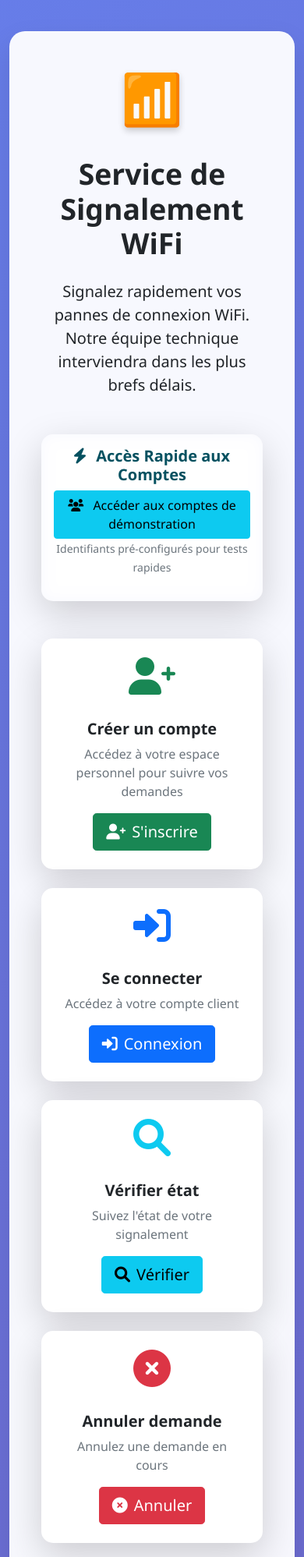
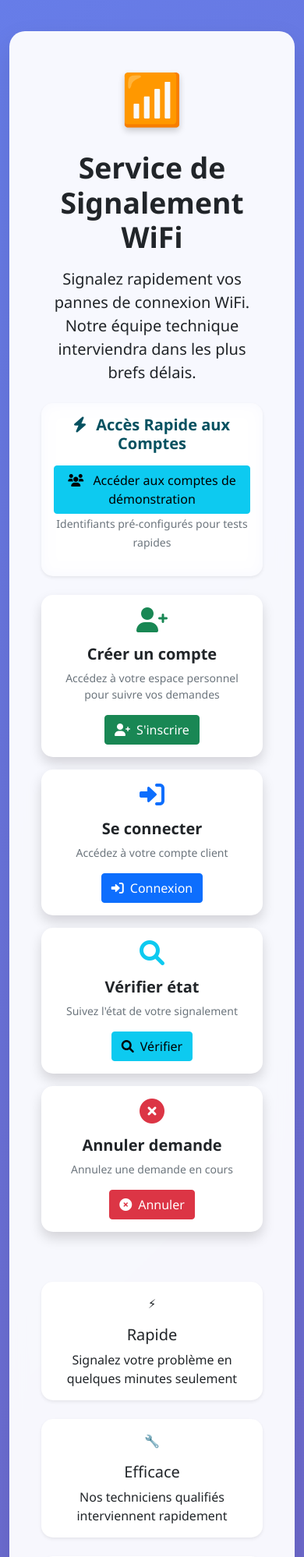
Before and after one commit to mado87464-sketch/WIFI, a Flask app: page / in a window 390 px wide. Shown: the part 147-2144 px from the top of the page at 78% size. Run offline with Flask 3, Linux system fonts and the light colour scheme.

Commit message:
📐 Correction débordement - Layout optimisé
✅ Problèmes de débordement corrigés:
- Espacement excessif (mb-5 → mb-4, mb-3)
- Icônes trop grandes (fa-3x → fa-2x, fa-1x)
- Padding excessif (p-4 → p-3)
- Boutons trop grands (btn-lg → btn-sm)

📏 Layout optimisé:
- Espacement cohérent: mb-3, mb-4 maximum
- Icônes dimensionnées: fa-2x, fa-1x selon contexte
- Contenu compact: p-3, small pour textes
- Icon-circles réduits: 40px au lieu de 60px

🎨 Sections améliorées:
- Header: mb-4 au lieu de mb-5
- Cartes principales: mb-3, p-3
- Services: mb-4, icônes fa-1x
- Boutons: btn-sm pour éviter débordement

🚀 Résultat:
- Plus de débordement visuel
- Layout compact et équilibré
- Interface responsive et propre
- Navigation fluide sans chevauchement

```diff
--- a/templates/base.html
+++ b/templates/base.html
@@ -90,14 +90,14 @@
             background: linear-gradient(135deg, #ffc107, #e0a800);
         }
         .icon-circle {
-            width: 60px;
-            height: 60px;
+            width: 40px;
+            height: 40px;
             border-radius: 50%;
             display: flex;
             align-items: center;
             justify-content: center;
-            margin: 0 auto 15px;
-            font-size: 1.5rem;
+            margin: 0 auto 10px;
+            font-size: 1rem;
         }
         .text-white-50 {
             color: rgba(255, 255, 255, 0.5);
--- a/templates/index.html
+++ b/templates/index.html
@@ -4,16 +4,16 @@
 
 {% block content %}
 <div class="container-main">
-    <div class="text-center mb-5">
-        <div class="wifi-icon mb-4">📶</div>
-        <h1 class="display-3 mb-4 fw-bold">Service de Signalement WiFi</h1>
-        <p class="lead mb-5 fs-5">
+    <div class="text-center mb-4">
+        <div class="wifi-icon mb-3">📶</div>
+        <h1 class="display-3 mb-3 fw-bold">Service de Signalement WiFi</h1>
+        <p class="lead mb-4 fs-5">
             Signalez rapidement vos pannes de connexion WiFi. Notre équipe technique interviendra dans les plus brefs délais.
         </p>
 
         <!-- Accès rapide -->
-        <div class="alert alert-info mb-4 border-0 shadow-lg" style="background: rgba(255,255,255,0.1); backdrop-filter: blur(10px);">
-            <h5 class="alert-heading fw-bold">
+        <div class="alert alert-info mb-4 border-0 shadow-sm" style="background: rgba(255,255,255,0.1); backdrop-filter: blur(10px);">
+            <h5 class="alert-heading fw-bold mb-3">
                 <i class="fas fa-bolt me-2"></i>
                 Accès Rapide aux Comptes
             </h5>
@@ -29,58 +29,58 @@
             </p>
         </div>
 
-        <div class="row mt-5">
-            <div class="col-md-3 mb-4">
-                <div class="card h-100 border-0 shadow-lg">
-                    <div class="card-body text-center p-4">
-                        <div class="mb-3">
-                            <i class="fas fa-user-plus fa-3x text-success mb-3" style="animation: pulse 2s infinite;"></i>
+        <div class="row mt-4">
+            <div class="col-md-3 mb-3">
+                <div class="card h-100 border-0 shadow">
+                    <div class="card-body text-center p-3">
+                        <div class="mb-2">
+                            <i class="fas fa-user-plus fa-2x text-success mb-2" style="animation: pulse 2s infinite;"></i>
                         </div>
                         <h5 class="card-title fw-bold">Créer un compte</h5>
-                        <p class="card-text text-muted">Accédez à votre espace personnel pour suivre vos demandes</p>
-                        <a href="{{ url_for('inscription_client') }}" class="btn btn-success btn-lg">
+                        <p class="card-text text-muted small">Accédez à votre espace personnel pour suivre vos demandes</p>
+                        <a href="{{ url_for('inscription_client') }}" class="btn btn-success">
                             <i class="fas fa-user-plus me-2"></i>S'inscrire
                         </a>
                     </div>
                 </div>
             </div>
-            <div class="col-md-3 mb-4">
-                <div class="card h-100 border-0 shadow-lg">
-                    <div class="card-body text-center p-4">
-                        <div class="mb-3">
-                            <i class="fas fa-sign-in-alt fa-3x text-primary mb-3" style="animation: pulse 2s infinite;"></i>
+            <div class="col-md-3 mb-3">
+                <div class="card h-100 border-0 shadow">
+                    <div class="card-body text-center p-3">
+                        <div class="mb-2">
+                            <i class="fas fa-sign-in-alt fa-2x text-primary mb-2" style="animation: pulse 2s infinite;"></i>
                         </div>
                         <h5 class="card-title fw-bold">Se connecter</h5>
-                        <p class="card-text text-muted">Accédez à votre compte client</p>
-                        <a href="{{ url_for('connexion_client') }}" class="btn btn-primary btn-lg">
+                        <p class="card-text text-muted small">Accédez à votre compte client</p>
+                        <a href="{{ url_for('connexion_client') }}" class="btn btn-primary">
                             <i class="fas fa-sign-in-alt me-2"></i>Connexion
                         </a>
                     </div>
                 </div>
             </div>
-            <div class="col-md-3 mb-4">
-                <div class="card h-100 border-0 shadow-lg">
-                    <div class="card-body text-center p-4">
-                        <div class="mb-3">
-                            <i class="fas fa-search fa-3x text-info mb-3" style="animation: pulse 2s infinite;"></i>
+            <div class="col-md-3 mb-3">
+                <div class="card h-100 border-0 shadow">
+                    <div class="card-body text-center p-3">
+                        <div class="mb-2">
+                            <i class="fas fa-search fa-2x text-info mb-2" style="animation: pulse 2s infinite;"></i>
                         </div>
                         <h5 class="card-title fw-bold">Vérifier état</h5>
-                        <p class="card-text text-muted">Suivez l'état de votre signalement</p>
-                        <a href="{{ url_for('verification') }}" class="btn btn-info btn-lg">
+                        <p class="card-text text-muted small">Suivez l'état de votre signalement</p>
+                        <a href="{{ url_for('verification') }}" class="btn btn-info">
                             <i class="fas fa-search me-2"></i>Vérifier
                         </a>
                     </div>
                 </div>
             </div>
-            <div class="col-md-3 mb-4">
-                <div class="card h-100 border-0 shadow-lg">
-                    <div class="card-body text-center p-4">
-                        <div class="mb-3">
-                            <i class="fas fa-times-circle fa-3x text-danger mb-3" style="animation: pulse 2s infinite;"></i>
+            <div class="col-md-3 mb-3">
+                <div class="card h-100 border-0 shadow">
+                    <div class="card-body text-center p-3">
+                        <div class="mb-2">
+                            <i class="fas fa-times-circle fa-2x text-danger mb-2" style="animation: pulse 2s infinite;"></i>
                         </div>
                         <h5 class="card-title fw-bold">Annuler demande</h5>
-                        <p class="card-text text-muted">Annulez une demande en cours</p>
-                        <a href="{{ url_for('annulation_signalement') }}" class="btn btn-danger btn-lg">
+                        <p class="card-text text-muted small">Annulez une demande en cours</p>
+                        <a href="{{ url_for('annulation_signalement') }}" class="btn btn-danger">
                             <i class="fas fa-times-circle me-2"></i>Annuler
                         </a>
                     </div>
@@ -119,82 +119,82 @@
         </div>
 
         <!-- Section Services -->
-        <div class="row mt-5">
-            <div class="col-12 mb-5">
+        <div class="row mt-4">
+            <div class="col-12 mb-4">
                 <div class="text-center">
-                    <h2 class="fw-bold mb-4">
+                    <h2 class="fw-bold mb-3">
                         <i class="fas fa-star text-warning me-2"></i>
                         Nos Services
                     </h2>
-                    <p class="lead text-muted mb-5">
+                    <p class="lead text-muted mb-4">
                         Une solution complète pour tous vos problèmes de connexion WiFi
                     </p>
                 </div>
             </div>
 
-            <div class="col-md-3 mb-4">
-                <div class="card h-100 border-0 shadow-lg gradient-success">
-                    <div class="card-body text-center p-4">
-                        <div class="mb-3">
+            <div class="col-md-3 mb-3">
+                <div class="card h-100 border-0 shadow gradient-success">
+                    <div class="card-body text-center p-3">
+                        <div class="mb-2">
                             <div class="icon-circle bg-success text-white">
-                                <i class="fas fa-bolt fa-2x"></i>
+                                <i class="fas fa-bolt"></i>
                             </div>
                         </div>
                         <h5 class="card-title fw-bold text-white">Rapide</h5>
-                        <p class="card-text text-white-50">Signalez votre problème en quelques minutes seulement</p>
-                        <a href="{{ url_for('signaler') }}" class="btn btn-light btn-lg mt-3">
-                            <i class="fas fa-arrow-right me-2"></i>Signaler maintenant
+                        <p class="card-text text-white-50 small">Signalez votre problème en quelques minutes seulement</p>
+                        <a href="{{ url_for('signaler') }}" class="btn btn-light btn-sm mt-2">
+                            <i class="fas fa-arrow-right me-1"></i>Signaler
                         </a>
                     </div>
                 </div>
             </div>
 
-            <div class="col-md-3 mb-4">
-                <div class="card h-100 border-0 shadow-lg gradient-primary">
-                    <div class="card-body text-center p-4">
-                        <div class="mb-3">
+            <div class="col-md-3 mb-3">
+                <div class="card h-100 border-0 shadow gradient-primary">
+                    <div class="card-body text-center p-3">
+                        <div class="mb-2">
                             <div class="icon-circle bg-primary text-white">
-                                <i class="fas fa-tools fa-2x"></i>
+                                <i class="fas fa-tools"></i>
                             </div>
                         </div>
                         <h5 class="card-title fw-bold text-white">Efficace</h5>
-                        <p class="card-text text-white-50">Nos techniciens qualifiés interviennent rapidement</p>
-                        <a href="{{ url_for('login_agent') }}" class="btn btn-light btn-lg mt-3">
-                            <i class="fas fa-user-tie me-2"></i>Espace Agent
+                        <p class="card-text text-white-50 small">Nos techniciens qualifiés interviennent rapidement</p>
+                        <a href="{{ url_for('login_agent') }}" class="btn btn-light btn-sm mt-2">
+                            <i class="fas fa-user-tie me-1"></i>Agent
                         </a>
                     </div>
                 </div>
             </div>
 
-            <div class="col-md-3 mb-4">
-                <div class="card h-100 border-0 shadow-lg gradient-info">
-                    <div class="card-body text-center p-4">
-                        <div class="mb-3">
+            <div class="col-md-3 mb-3">
+                <div class="card h-100 border-0 shadow gradient-info">
+                    <div class="card-body text-center p-3">
+                        <div class="mb-2">
                             <div class="icon-circle bg-info text-white">
-                                <i class="fas fa-mobile-alt fa-2x"></i>
+                                <i class="fas fa-mobile-alt"></i>
                             </div>
                         </div>
                         <h5 class="card-title fw-bold text-white">Simple</h5>
-                        <p class="card-text text-white-50">Pas besoin d'appeler, tout se fait en ligne</p>
-                        <a href="{{ url_for('connexion_client') }}" class="btn btn-light btn-lg mt-3">
-                            <i class="fas fa-sign-in-alt me-2"></i>Connexion Client
+                        <p class="card-text text-white-50 small">Pas besoin d'appeler, tout se fait en ligne</p>
+                        <a href="{{ url_for('connexion_client') }}" class="btn btn-light btn-sm mt-2">
+                            <i class="fas fa-sign-in-alt me-1"></i>Connexion
                         </a>
                     </div>
                 </div>
             </div>
 
-            <div class="col-md-3 mb-4">
-                <div class="card h-100 border-0 shadow-lg gradient-warning">
-                    <div class="card-body text-center p-4">
-                        <div class="mb-3">
+            <div class="col-md-3 mb-3">
+                <div class="card h-100 border-0 shadow gradient-warning">
+                    <div class="card-body text-center p-3">
+                        <div class="mb-2">
                             <div class="icon-circle bg-warning text-white">
-                                <i class="fas fa-chart-line fa-2x"></i>
+                                <i class="fas fa-chart-line"></i>
                             </div>
                         </div>
                         <h5 class="card-title fw-bold text-white">Suivi</h5>
-                        <p class="card-text text-white-50">Suivez l'état de vos demandes en temps réel</p>
-                        <a href="{{ url_for('verification') }}" class="btn btn-light btn-lg mt-3">
-                            <i class="fas fa-search me-2"></i>Vérifier état
+                        <p class="card-text text-white-50 small">Suivez l'état de vos demandes en temps réel</p>
+                        <a href="{{ url_for('verification') }}" class="btn btn-light btn-sm mt-2">
+                            <i class="fas fa-search me-1"></i>Vérifier
                         </a>
                     </div>
                 </div>
```
